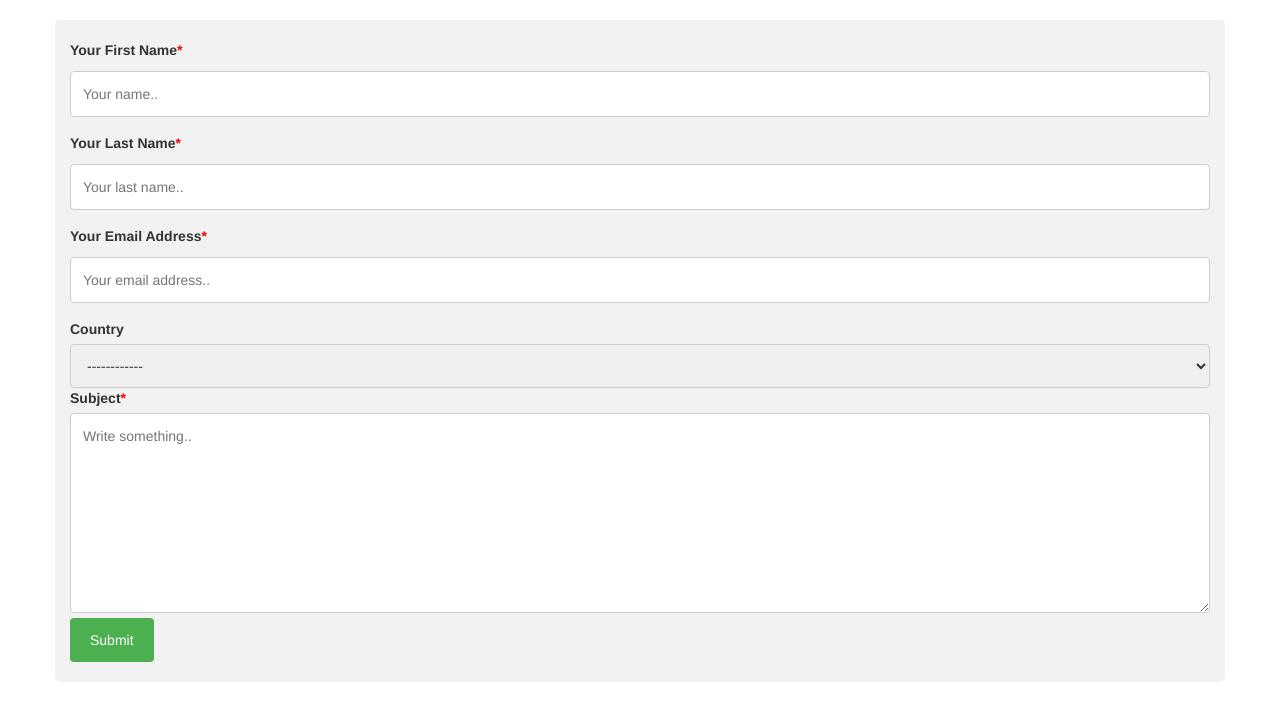
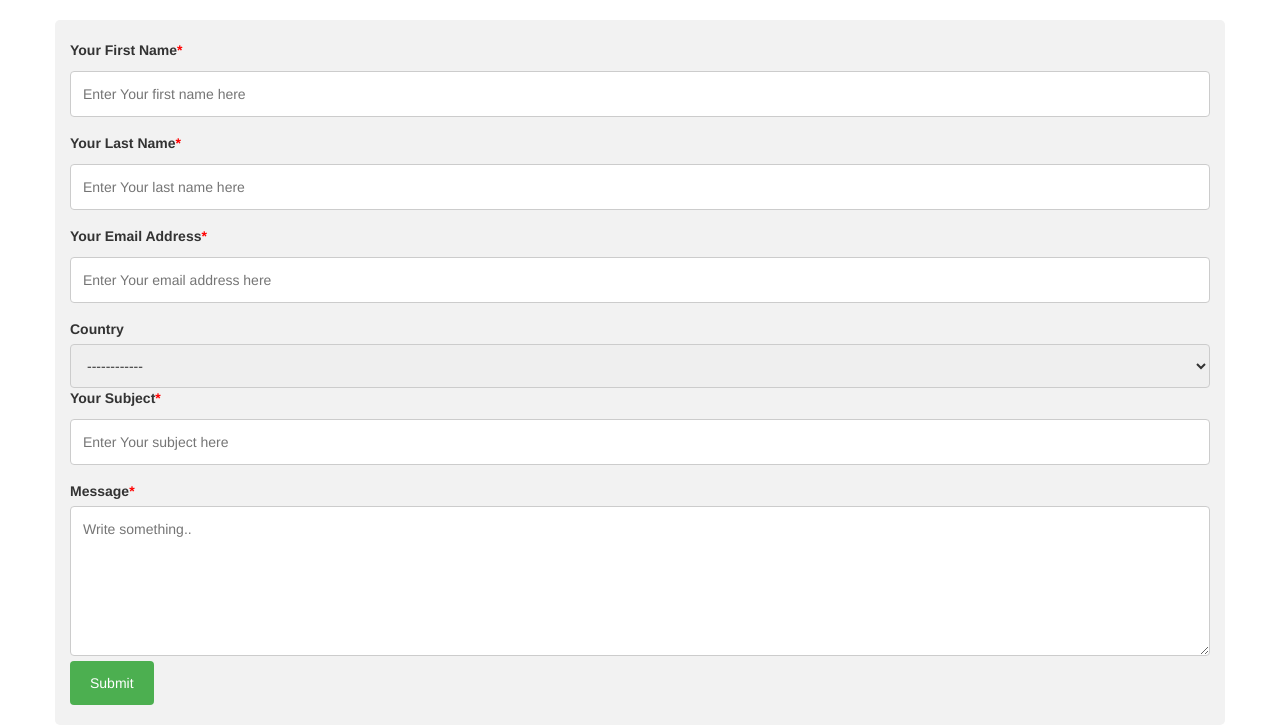
Before and after one commit to ventsigachev/django_exam_project, a Django app: page /contact/ in a window 1280 px wide. Shown: the part 92-817 px from the top of the page. Before the commit the page ends 774 px from the top, so only its background shows below. Run offline with Django 3.2, Linux system fonts and the light colour scheme; some libraries are stand-ins or nearby versions.

Commit message:
Added ContactForm, changed contact view and template, create success

```diff
--- /dev/null
+++ b/story/forms.py
@@ -0,0 +1,13 @@
+from django import forms
+
+
+class ContactForm(forms.Form):
+    first_name = forms.CharField(max_length=20, required=True)
+    last_name = forms.CharField(max_length=20, required=True)
+    email = forms.EmailField(max_length=100,
+                             required=True,
+                             widget=forms.TextInput(),
+                             )
+    country = forms.CharField(max_length=100, required=False)
+    subject = forms.CharField(max_length=100, required=True)
+    message = forms.CharField(widget=forms.Textarea, required=True)
--- a/story/views.py
+++ b/story/views.py
@@ -1,6 +1,8 @@
 from django.shortcuts import render
 
 from story.models import Story
+from story.forms import ContactForm
+from django.core.mail import send_mail
 
 
 def landing(request):
@@ -19,7 +21,33 @@ def about(request):
 
 
 def contact(request):
+    if request.method == "POST":
+        form = ContactForm(request.POST)
+        if form.is_valid():
+            f_name = form.cleaned_data['first_name']
+            l_name = form.cleaned_data['last_name']
+            email = form.cleaned_data['email']
+            subject = form.cleaned_data['subject']
+            message = form.cleaned_data['message']
+
+            # send email
+            send_mail(subject,
+                      message,
+                      email,
+                      ['to@example.com'],
+                      fail_silently=True,
+                      )
+
+            context = {
+                'title': "Success",
+                'f_name': f_name,
+                'l_name': l_name,
+            }
+            return render(request, 'story/success.html', context)
+    else:
+        form = ContactForm()
     context = {
-        'title': "Contact Us"
+        'title': "Contact Us",
+        'form': form,
     }
     return render(request, 'story/contact.html', context)
--- a/templates/story/contact.html
+++ b/templates/story/contact.html
@@ -3,16 +3,17 @@
 
 {% block content %}
 
-    <form>
+    <form method="post">
+        {% csrf_token %}
 
         <label for="first_name">Your First Name<span>*</span></label>
-        <input type="text" id="first_name" name="first_name" placeholder="Your name.." required>
+        <input type="text" id="first_name" name="first_name" placeholder="Enter Your first name here" required>
 
         <label for="last_name">Your Last Name<span>*</span></label>
-        <input type="text" id="last_name" name="last_name" placeholder="Your last name.." required>
+        <input type="text" id="last_name" name="last_name" placeholder="Enter Your last name here" required>
 
         <label for="email">Your Email Address<span>*</span></label>
-        <input type="text" id="email" name="email" placeholder="Your email address.." required>
+        <input type="text" id="email" name="email" placeholder="Enter Your email address here" required>
 
         <label for="country">Country</label>
         <select id="country" name="country">
@@ -22,8 +23,11 @@
             <option value="usa">USA</option>
         </select>
 
-        <label for="subject">Subject<span>*</span></label>
-        <textarea id="subject" name="subject" placeholder="Write something.." style="height:200px" required></textarea>
+        <label for="subject">Your Subject<span>*</span></label>
+        <input type="text" id="subject" name="subject" placeholder="Enter Your subject here" required>
+
+        <label for="message">Message<span>*</span></label>
+        <textarea id="message" name="message" placeholder="Write something.." style="height:150px" required></textarea>
 
         <input type="submit" value="Submit">
 
```
Also changed, not shown: django_exam_final/settings.py (+8 -0 lines), templates/story/success.html (added, +13 -0 lines).
